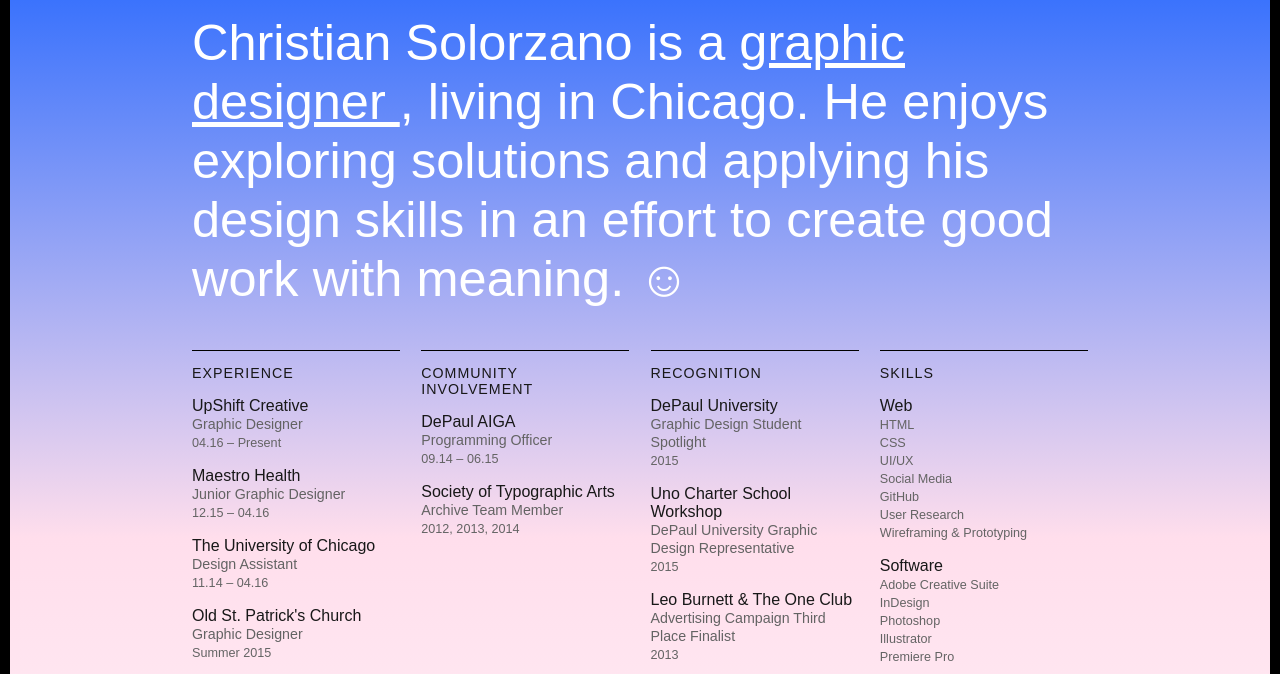
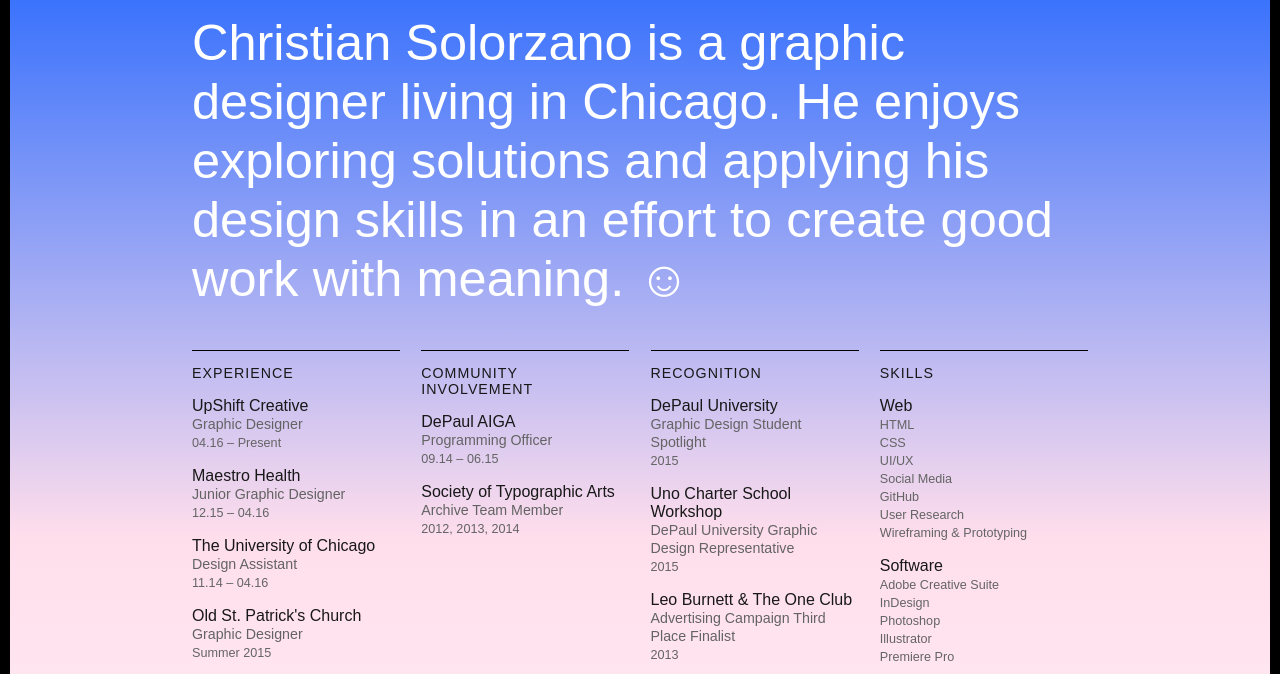
Before and after one commit to christiantype/christian-solorzano-online, a plain HTML site: page about.html in a window 1280 px wide. Shown: the part 79-753 px from the top of the page. Drawn offline with Linux system fonts and the light colour scheme.

Commit message:
made slight change in body copy

```diff
--- a/about.html
+++ b/about.html
@@ -55,7 +55,7 @@
 <div>
     <section>
         <h1 class="animated bounceInDown    ">
-            Christian Solorzano is a <u> graphic designer </u>, living in Chicago. He enjoys exploring solutions and
+            Christian Solorzano is a graphic designer  living in Chicago. He enjoys exploring solutions and
             applying his design skills in an effort to create good work with meaning. &#9786;
         </h1>
 
```
